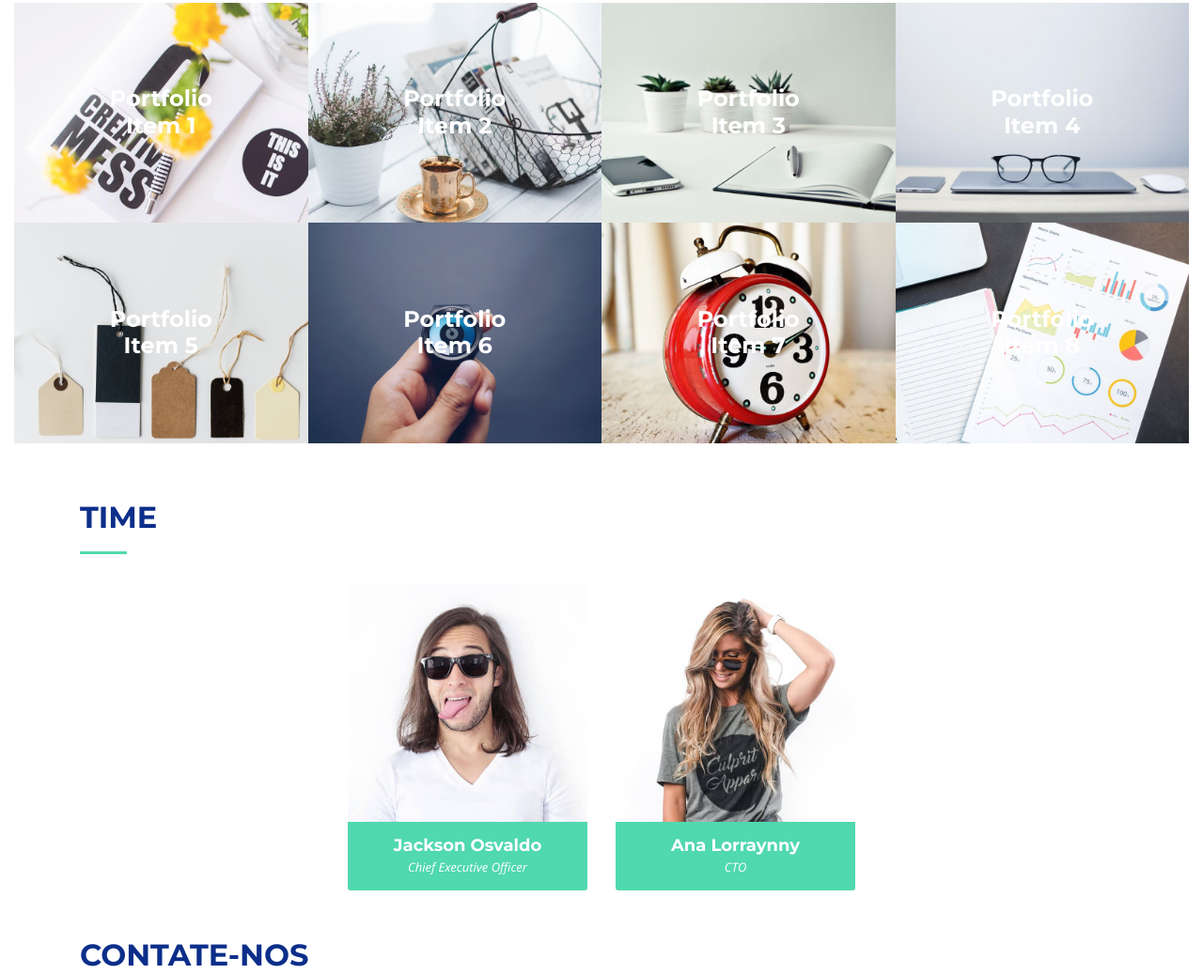
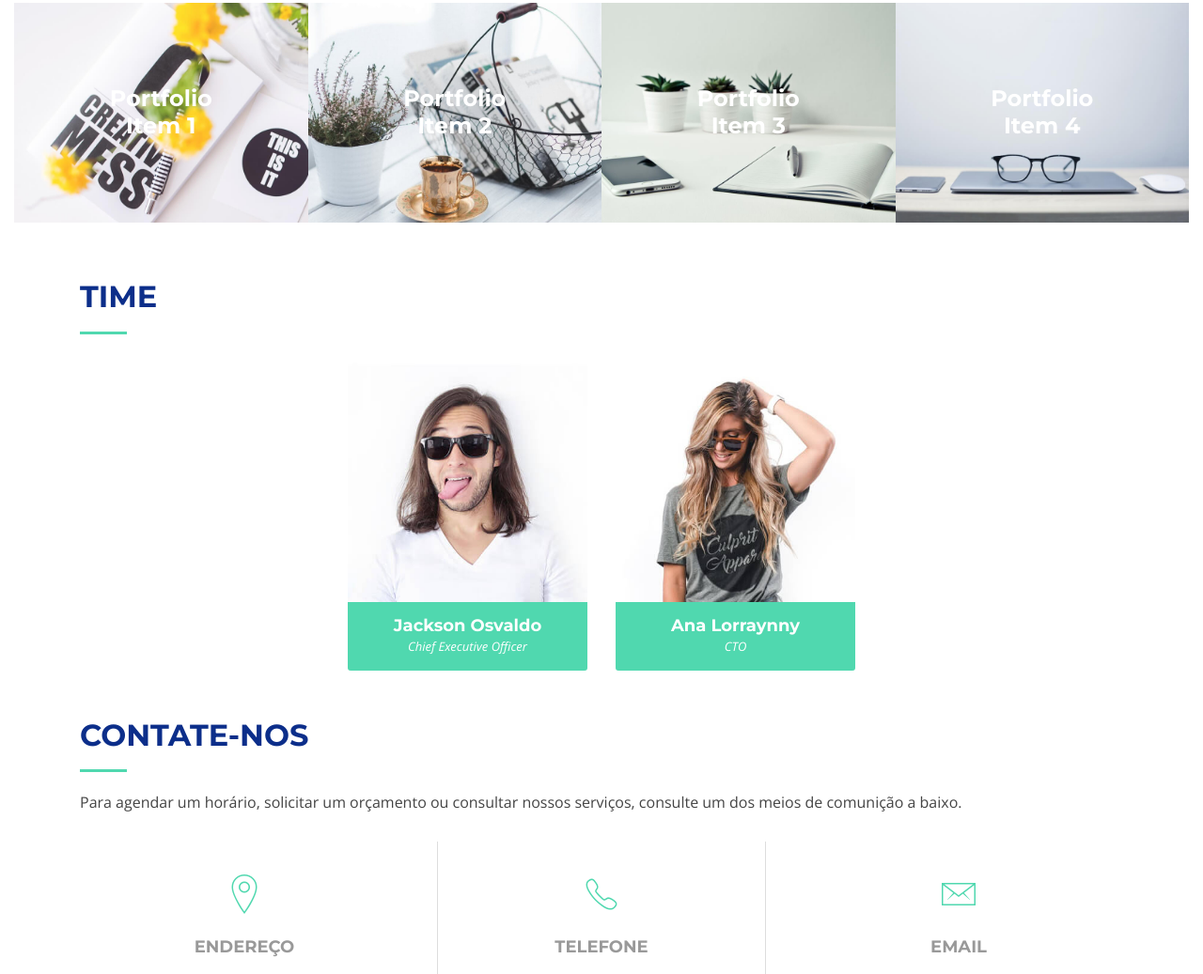
Before and after one commit to itriosdev/site, a plain HTML site: page novo_site/index.html in a window 1280 px wide. Shown: the part 1764-2801 px from the top of the page at 94% size. Drawn offline with nearby package versions, Linux system fonts and the light colour scheme; files whose address does not match are found by name.

Commit message:
Update Index and Style

```diff
--- a/novo_site/css/style.css
+++ b/novo_site/css/style.css
@@ -404,7 +404,7 @@ h6 {
 }
 
 #mobile-nav-toggle i {
-  color: #555;
+  color: #50d8af;
 }
 
 /* Mobile Nav Styling */
--- a/novo_site/index.html
+++ b/novo_site/index.html
@@ -2,7 +2,7 @@
 <html lang="en">
 <head>
   <meta charset="utf-8">
-  <title>LohJa</title>
+  <title>LohJa -  Fazendo Suas Ideias Acontecer!</title>
   <meta content="width=device-width, initial-scale=1.0" name="viewport">
   <meta content="" name="keywords">
   <meta content="LohJa - Fazendo suas ideias acontecerem!" name="description">
@@ -290,50 +290,6 @@
             </div>
           </div>
 
-          <div class="col-lg-3 col-md-4">
-            <div class="portfolio-item wow fadeInUp">
-              <a href="img/portfolio/5.jpg" class="portfolio-popup">
-                <img src="img/portfolio/5.jpg" alt="">
-                <div class="portfolio-overlay">
-                  <div class="portfolio-info"><h2 class="wow fadeInUp">Portfolio Item 5</h2></div>
-                </div>
-              </a>
-            </div>
-          </div>
-
-          <div class="col-lg-3 col-md-4">
-            <div class="portfolio-item wow fadeInUp">
-              <a href="img/portfolio/6.jpg" class="portfolio-popup">
-                <img src="img/portfolio/6.jpg" alt="">
-                <div class="portfolio-overlay">
-                  <div class="portfolio-info"><h2 class="wow fadeInUp">Portfolio Item 6</h2></div>
-                </div>
-              </a>
-            </div>
-          </div>
-
-          <div class="col-lg-3 col-md-4">
-            <div class="portfolio-item wow fadeInUp">
-              <a href="img/portfolio/7.jpg" class="portfolio-popup">
-                <img src="img/portfolio/7.jpg" alt="">
-                <div class="portfolio-overlay">
-                  <div class="portfolio-info"><h2 class="wow fadeInUp">Portfolio Item 7</h2></div>
-                </div>
-              </a>
-            </div>
-          </div>
-
-          <div class="col-lg-3 col-md-4">
-            <div class="portfolio-item wow fadeInUp">
-              <a href="img/portfolio/8.jpg" class="portfolio-popup">
-                <img src="img/portfolio/8.jpg" alt="">
-                <div class="portfolio-overlay">
-                  <div class="portfolio-info"><h2 class="wow fadeInUp">Portfolio Item 8</h2></div>
-                </div>
-              </a>
-            </div>
-          </div>
-
         </div>
 
       </div>
```
